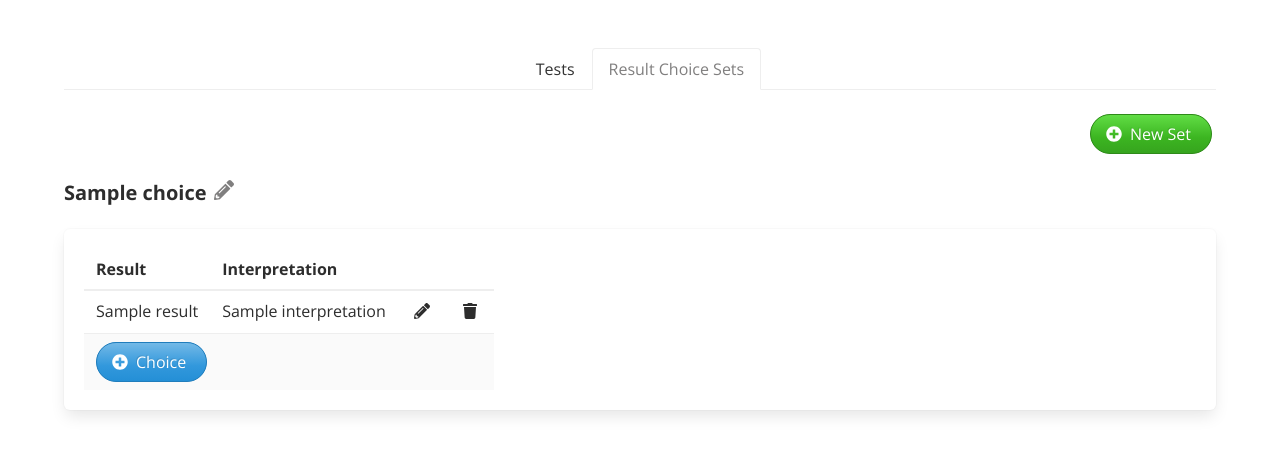
After one commit to likit/labtycoon, a Python web app: template app/templates/lab/choice_set_list.html in a window 1280 px wide. The commit adds this page. Shown: the top 457 px of the page. Run offline with Jinja, Linux system fonts and the light colour scheme; the template is opened without the code that fills it: most values are stand-ins (such as "Sample title", 1, 10 or a date in 2020); some libraries are stand-ins or nearby versions.

Commit message:
added pages for listing tests and choice sets

```diff
--- /dev/null
+++ b/app/templates/lab/choice_set_list.html
@@ -0,0 +1,75 @@
+{% extends "base.html" %}
+
+{% block content %}
+    <section class="section">
+    <div class="container">
+        <div class="tabs is-centered is-boxed">
+            <ul>
+                <li><a href="{{ url_for('lab.list_tests', lab_id=lab.id) }}">Tests</a></li>
+                <li class="is-active"><a>Result Choice Sets</a></li>
+            </ul>
+        </div>
+        <div class="columns">
+            <div class="column">
+                <div class="buttons is-right">
+                    <a class="button is-success is-rounded">
+                        <span class="icon">
+                            <i class="fas fa-plus-circle"></i>
+                        </span>
+                        <span>New Set</span>
+                    </a>
+                </div>
+            </div>
+        </div>
+        <div class="columns">
+            <div class="column">
+            {% for cs in lab.choice_sets %}
+                <h1 class="title is-size-5 is-link">
+                    <span class="title is-size-5">{{ cs.name }}</span>
+                    <a>
+                        <span class="icon">
+                            <i class="fas fa-pencil-alt"></i>
+                        </span>
+                    </a>
+                </h1>
+                <table class="table is-striped box">
+                    <thead>
+                    <th>Result</th>
+                    <th>Interpretation</th>
+                    <th colspan="2"></th>
+                    </thead>
+                    <tbody>
+                    {% for ci in cs.choice_items %}
+                        <tr>
+                            <td>{{ ci.result }}</td>
+                            <td>{{ ci.interpretation }}</td>
+                            <td>
+                                <span class="icon">
+                                    <i class="fas fa-pencil-alt"></i>
+                                </span>
+                            </td>
+                            <td>
+                                <span class="icon">
+                                    <i class="fas fa-trash"></i>
+                                </span>
+                            </td>
+                        </tr>
+                    {% endfor %}
+                    <tr>
+                        <td colspan="4">
+                            <a href="" class="button is-info is-rounded">
+                                <span class="icon">
+                                    <i class="fas fa-plus-circle"></i>
+                                </span>
+                                <span>Choice</span>
+                            </a>
+                        </td>
+                    </tr>
+                    </tbody>
+                </table>
+            {% endfor %}
+            </div>
+        </div>
+    </div>
+    </section>
+{% endblock %}
--- a/app/templates/lab/test_list.html
+++ b/app/templates/lab/test_list.html
@@ -6,7 +6,7 @@
         <div class="tabs is-centered is-boxed">
             <ul>
                 <li class="is-active"><a>Tests</a></li>
-                <li><a>Result Choice Sets</a></li>
+                <li><a href="{{ url_for('lab.list_choice_sets', lab_id=lab.id) }}">Result Choice Sets</a></li>
             </ul>
         </div>
         <div class="columns">
```
Also changed, not shown: app/lab/views.py (+10 -0 lines).
